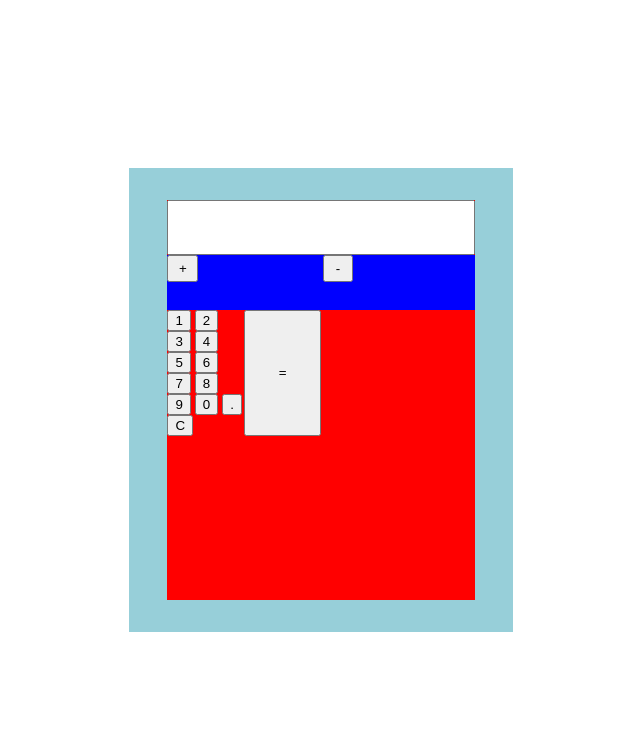
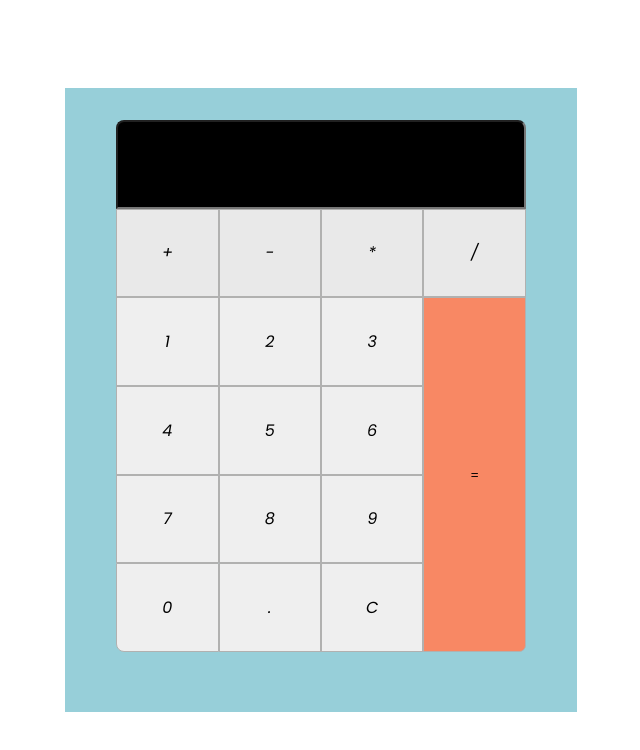
Before and after one commit to Leandra1/projeto1-aula12-05, a plain HTML site: page assets/index.html in a window 1280 px wide. Shown: the whole page, without its empty margins (319-959 px from the left). Drawn offline with Linux system fonts and the light colour scheme.

Commit message:
css feito

```diff
--- a/assets/index.html
+++ b/assets/index.html
@@ -15,33 +15,33 @@
 
             <input type="text" id="texto">
 
-            <div class="operadores">
 
-                <div class="op1"><button class="operacao">+</button></div>
-                <div class="op2"><button class="operacao">-</button></div>
-                <!--<div class="op3"><button class="operacao">*</button></div>
-                <div class="op4"><button class="operacao">/</button></div>!-->
 
-            </div>
+                <div class="op1"><button class="btn operacao">+</button></div>
+                <div class="op2"><button class="btn operacao">-</button></div>
+                <div class="op3"><button class="btn operacao">*</button></div>
+                <div class="op4"><button class="btn operacao">/</button></div>
 
-            <div class="numerais">
 
-                <button>1</button>
-                <button>2</button>
-                <button>3</button>
-                <button>4</button>
-                <button>5</button>
-                <button>6</button>
-                <button>7</button>
-                <button>8</button>
-                <button>9</button>
-                <button>0</button>
-                <button>.</button>
-                <button>C</button>
 
-            </div>
 
-            <button id="equals">=</button>
+
+                <button class="btn btn1">1</button>
+                <button class="btn btn2">2</button>
+                <button class="btn btn3">3</button>
+                <button class="btn btn4">4</button>
+                <button class="btn btn5">5</button>
+                <button class="btn btn6">6</button>
+                <button class="btn btn7">7</button>
+                <button class="btn btn8">8</button>
+                <button class="btn btn9">9</button>
+                <button class="btn btn0">0</button>
+                <button class="btn btnponto">.</button>
+                <button class="btn btnC">C</button>
+
+
+
+                 <button id="equals">=</button>
 
         </div>
 
--- a/assets/style.css
+++ b/assets/style.css
@@ -1,3 +1,5 @@
+@import url('https://fonts.googleapis.com/css2?family=Poppins:ital@1&display=swap');
+
 body{
 
     width:100%;
@@ -7,26 +9,29 @@ body{
     display: flex;
     align-items: center;
     justify-content: center;
+
 }
 
 .calculadora{
 
-    width: 30%;
+    width: 40%;
     background: #97cfd9;
-    height: 50%;
-    display: flex;
+    height: 70%;
     justify-content: center;
     padding-top: 2em;
     padding-bottom: 2em;
+    display: flex;
+    justify-content: center;
 }
 
 .estrutura{
 
-    background: red;
     width: 80%;
+    height: 95%;
     display: grid;
-    grid-template-columns: 1fr 1fr 1fr 1fr;
-    grid-template-rows: 1fr 1fr 1fr 1fr 1fr 1fr;
+    grid-template-columns: repeat(4,1fr);
+    grid-template-rows: repeat(6,1fr);
+
 }
 
 #texto{
@@ -34,39 +39,43 @@ body{
     grid-column-start: 1;
     grid-column-end: 5;
     grid-row-start: 1;
-    grid-row-end: 1;
-}
-
-.operadores{
-
-    display: grid;
-    grid-column-start: 1;
-    grid-column-end: 5;
-    grid-row-start: 2;
-    grid-row-end:2 ;
-    width: 100%;
-    background: blue;
-}
-
-.op1{
-
-    grid-column-start: 1;
-    grid-column-end: 1;
-    grid-row-start: 1;
     grid-row-end: 2;
-
-}
-
-.op2{
-
-    grid-column-start: 2;
-    grid-column-end: 2;
+    border-top-left-radius: .5em;
+    border-top-right-radius: .5em;
+    font-family: 'Poppins', sans-serif;
+    font-size: 1em;
+    background: black;
+    color: #fff;
+    text-align: end;
 
 }
 
 .operacao{
 
-    width: 20%;
-    height: 50%;
+    background: #e9e9e9;
+}
 
+.btn{
+
+    width: 100%;
+    height: 100%;
+    font-family: 'Poppins', sans-serif;
+    font-size: 1em;
+    border: 1px solid #b1b1b0;
 }
+
+.btn0{
+
+    border-bottom-left-radius: .5em;
+}
+
+#equals{
+
+    grid-column-start: 4;
+    grid-column-end: 5;
+    grid-row-start: 3;
+    grid-row-end: 7;
+    border: 1px solid #b1b1b0;
+    background: #f88864;
+    border-end-end-radius: .5em;
+}
```
